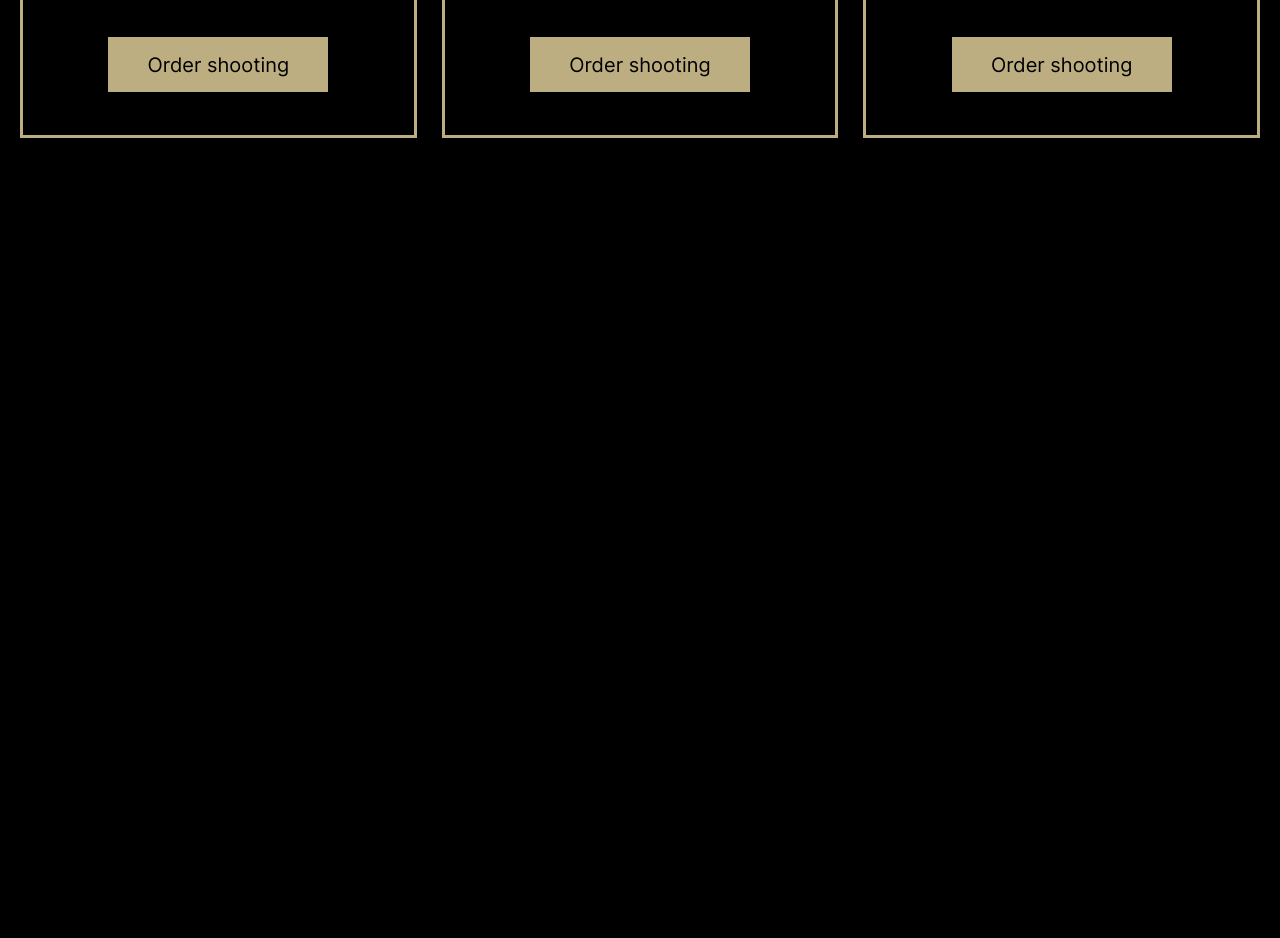
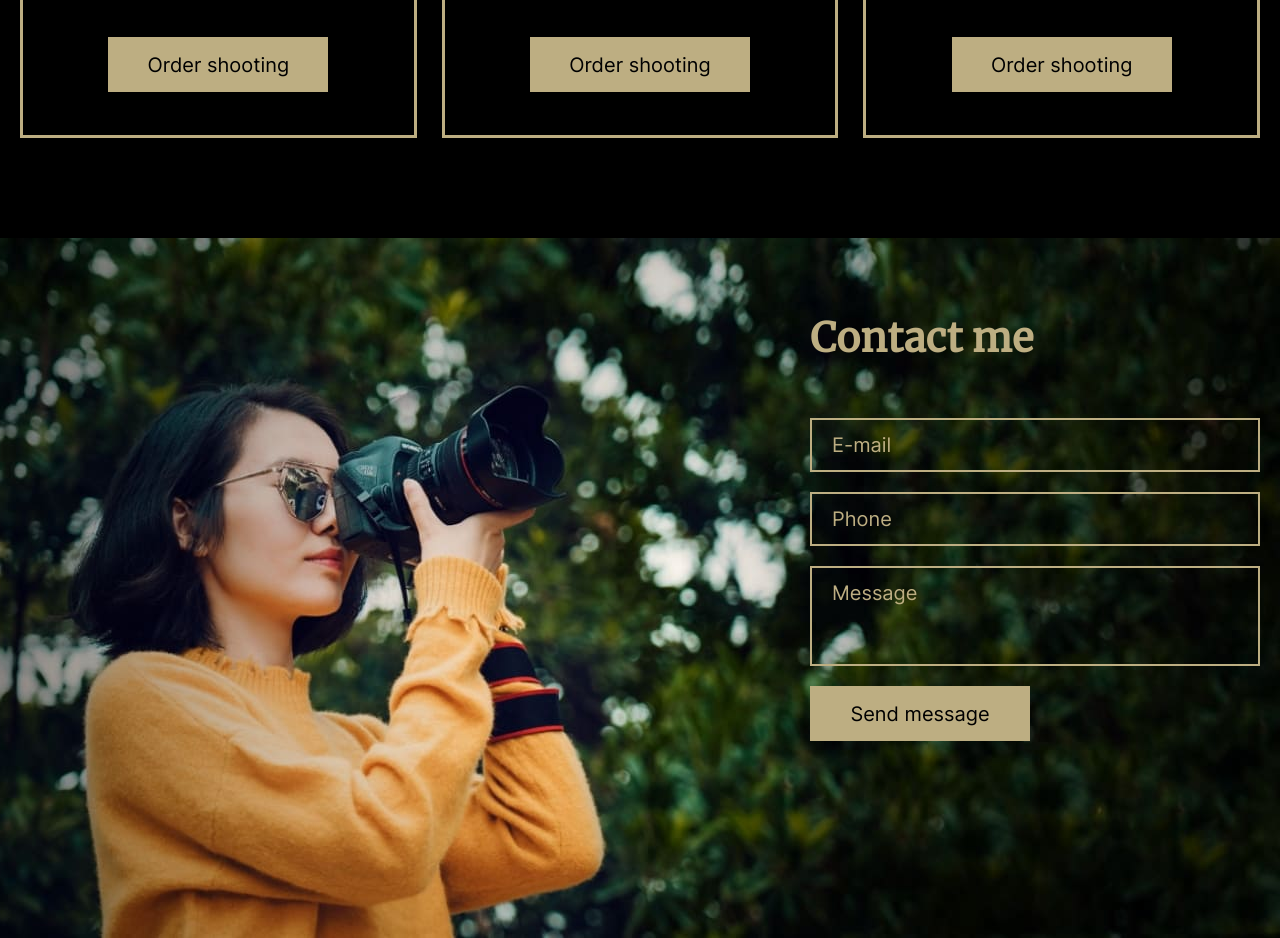
Before and after one commit to yygthb/rsschool-stage0, a website: page portfolio/index.html in a window 1280 px wide. Shown: the part 4272-5210 px from the top of the page. Before the commit the page ends 4510 px from the top, so only its background shows below. Drawn offline with Linux system fonts and the light colour scheme.

Commit message:
feat: add section-contacts

```diff
--- a/portfolio/index.html
+++ b/portfolio/index.html
@@ -225,6 +225,23 @@
           </div>
         </section>
       </div>
+
+      <section class="contacts">
+        <div class="container">
+          <form action="" class="contacts-form">
+            <h2 class="form-title">Contact me</h2>
+            <input class="form-input" type="email" placeholder="E-mail" />
+            <input class="form-input" type="tel" placeholder="Phone" />
+            <textarea
+              class="form-input form-textarea"
+              cols="30"
+              rows="2"
+              placeholder="Message"
+            ></textarea>
+            <button class="button">Send message</button>
+          </form>
+        </div>
+      </section>
     </main>
 
     <footer class="footer">
--- a/portfolio/src/sass/partials/main/_all.scss
+++ b/portfolio/src/sass/partials/main/_all.scss
@@ -3,3 +3,4 @@
 @import "portfolio";
 @import "video";
 @import "price";
+@import "contacts";
--- /dev/null
+++ b/portfolio/src/sass/partials/main/_contacts.scss
@@ -0,0 +1,47 @@
+.contacts {
+  background: url("../assets/img/contacts-bg.jpg") no-repeat center;
+  background-size: cover;
+  height: 700px;
+  width: 100%;
+
+  .container {
+    padding-top: 60px;
+
+    .contacts-form {
+      display: flex;
+      flex-direction: column;
+      width: 450px;
+      margin-left: auto;
+
+      .form-title {
+        margin-bottom: 40px;
+        font-size: 40px;
+        line-height: 80px;
+        color: $color-primary;
+      }
+
+      .form-input {
+        margin-bottom: 20px;
+        padding: 5px 20px;
+        border: 2px solid $color-primary;
+        background-color: transparent;
+        font-size: 20px;
+        line-height: 40px;
+        color: $color-primary;
+
+        &::placeholder {
+          color: $color-primary;
+        }
+
+        &:focus {
+          outline: 1px solid transparent;
+        }
+
+        &.form-textarea {
+          height: 100px;
+          resize: none;
+        }
+      }
+    }
+  }
+}
```
Also changed, not shown: portfolio/assets/img/contacts-bg.jpg (added), portfolio/styles/style.css.
